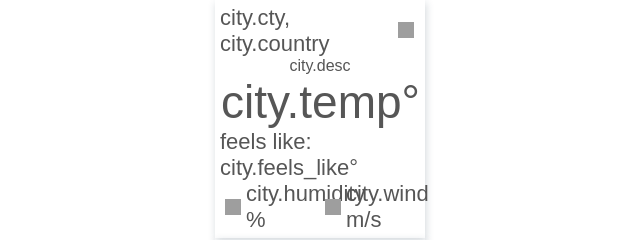
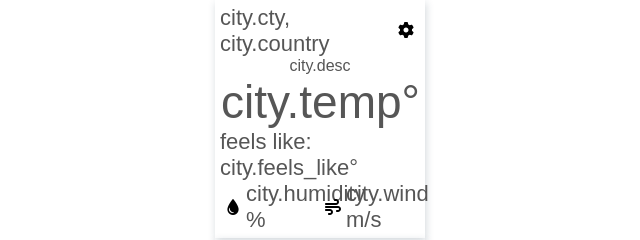
Before and after one commit to SteveGerr/weather-widget-react, a React (Create React App) app: page / in a window 1280 px wide. Shown: the top 240 px of the page, without its empty margins (320-960 px from the left). Built offline with nearby package versions, Linux system fonts and the light colour scheme; grey boxes are pictures that could not be loaded.

Commit message:
[refactor] Add img import

```diff
--- a/src/components/widget/Widget.tsx
+++ b/src/components/widget/Widget.tsx
@@ -1,5 +1,9 @@
 // import { useState, useEffect } from 'react';
 import "./Widget.scss"
+
+import humidity from "../../assets/drop-silhouette.png"
+import windSpeed from "../../assets/wind-solid.svg"
+import gear from "../../assets/gear-solid.svg"
 
 const Widget = () => {
 
@@ -9,7 +13,7 @@ const Widget = () => {
           <div className="widget__menu">
             <div className="widget__city"><span className="widget__city-name">city.cty</span>, city.country</div>
             <button className="widget__settings-btn">
-              <img className="widget__settings-img" src="../assets/gear-solid.svg" alt="gear" />
+              <img className="widget__settings-img" src={gear} alt="gear" />
             </button>
           </div>
 
@@ -26,11 +30,11 @@ const Widget = () => {
           <div className="widget__weather-params">
             <div className="widget__weather-params-item">feels like: city.feels_like°</div>
             <div className="widget__weather-params-item">
-              <img className="widget__weather-img" src="../assets/drop-silhouette.png" alt="humidity" />
+              <img className="widget__weather-img" src={humidity} alt="humidity" />
               <span> city.humidity %</span>
             </div>
             <div className="widget__weather-params-item">
-              <img className="widget__weather-img" src="../assets/wind-solid.svg" alt="wind speed" />
+              <img className="widget__weather-img" src={windSpeed} alt="wind speed" />
               <span>city.wind  m/s</span>
             </div>
           </div>
```
